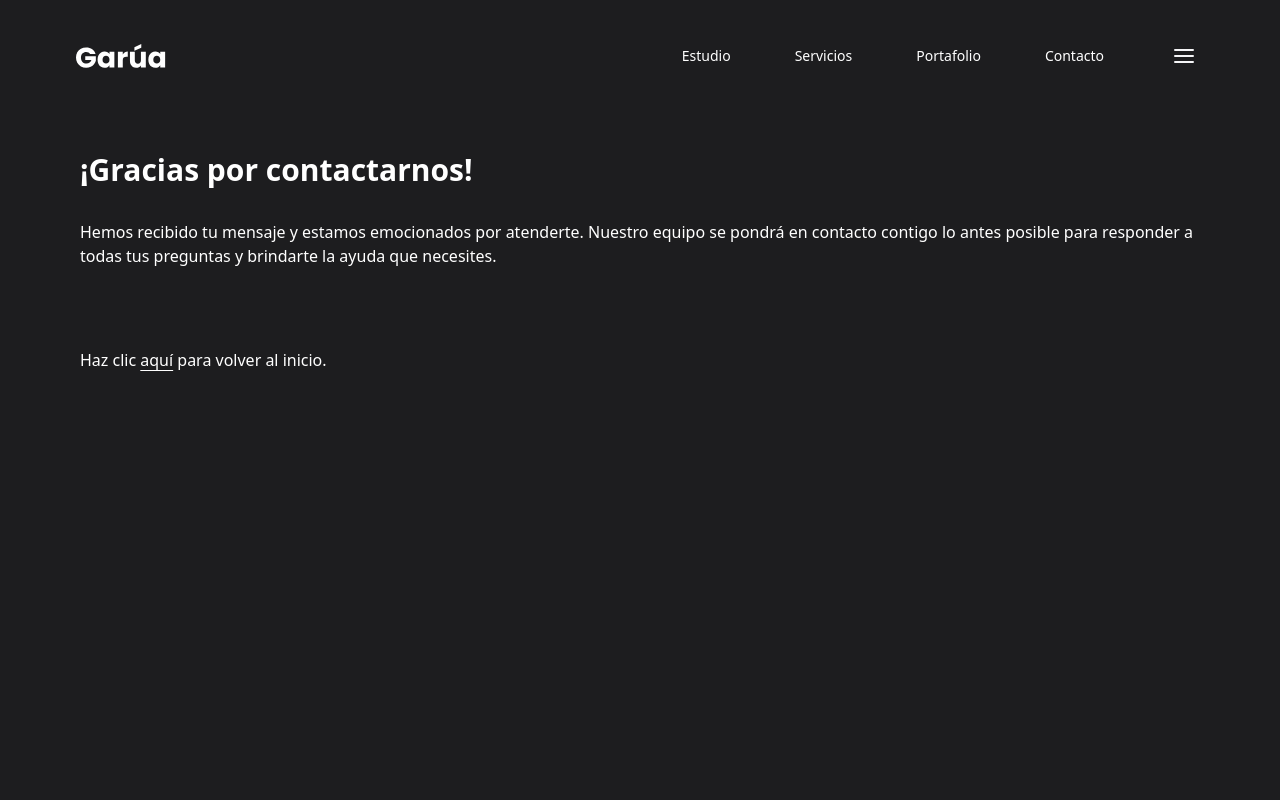
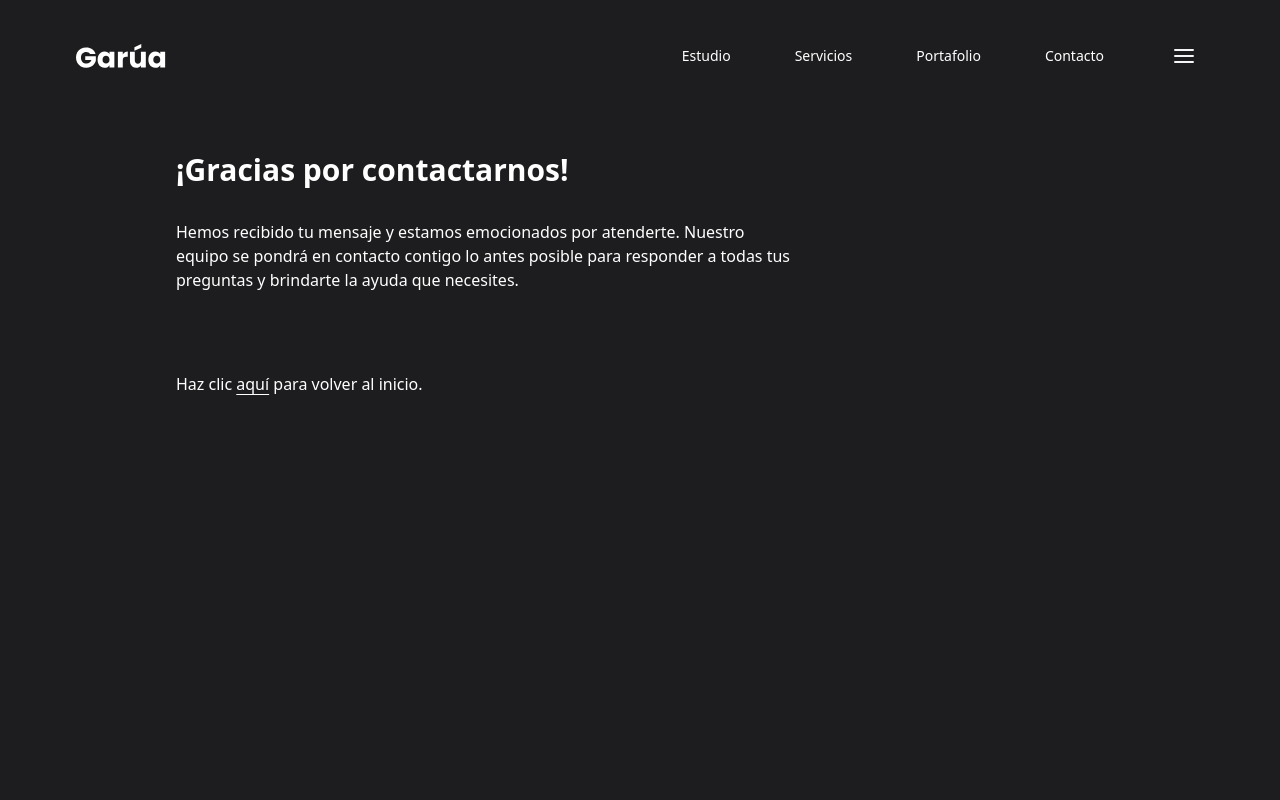
Before and after one commit to aguerrajovane/estudiogarua, a Next.js app: page /es/gracias in a window 1280 px wide. Shown: the top 800 px of the page. Built offline with nearby package versions, Linux system fonts and the light colour scheme; no server answers; what tw-elements would draw is missing.

Commit message:
Fix(contacto.js): styles changed

```diff
--- a/pages/es/gracias.js
+++ b/pages/es/gracias.js
@@ -4,8 +4,8 @@ import Layout from '../../components/es/Layout'
 const gracias = () => {
   return (
     <Layout>
-      <main className="flex flex-col w-full max-w-6xl mx-auto justify-between p-24 sm: py-8 px-4">
-        <div className="min-h-screen">
+      <main className="flex flex-col w-full  max-w-6xl mx-auto justify-between lg:pl-28 sm: py-8 pl-4 pr-4 pb-24">
+        <div className="min-h-screen w-full sm:w-3/5">
           <h1 className="text-3xl font-bold mb-8">¡Gracias por contactarnos!</h1>
           <p className="text-base mb-20">Hemos recibido tu mensaje y estamos emocionados por atenderte. Nuestro equipo se pondrá en contacto contigo lo antes posible para responder a todas tus preguntas y brindarte la ayuda que necesites. </p>
             <p className="text-base">Haz clic <Link href="/" className="underline underline-offset-4">aquí</Link> para volver al inicio.</p>
```
